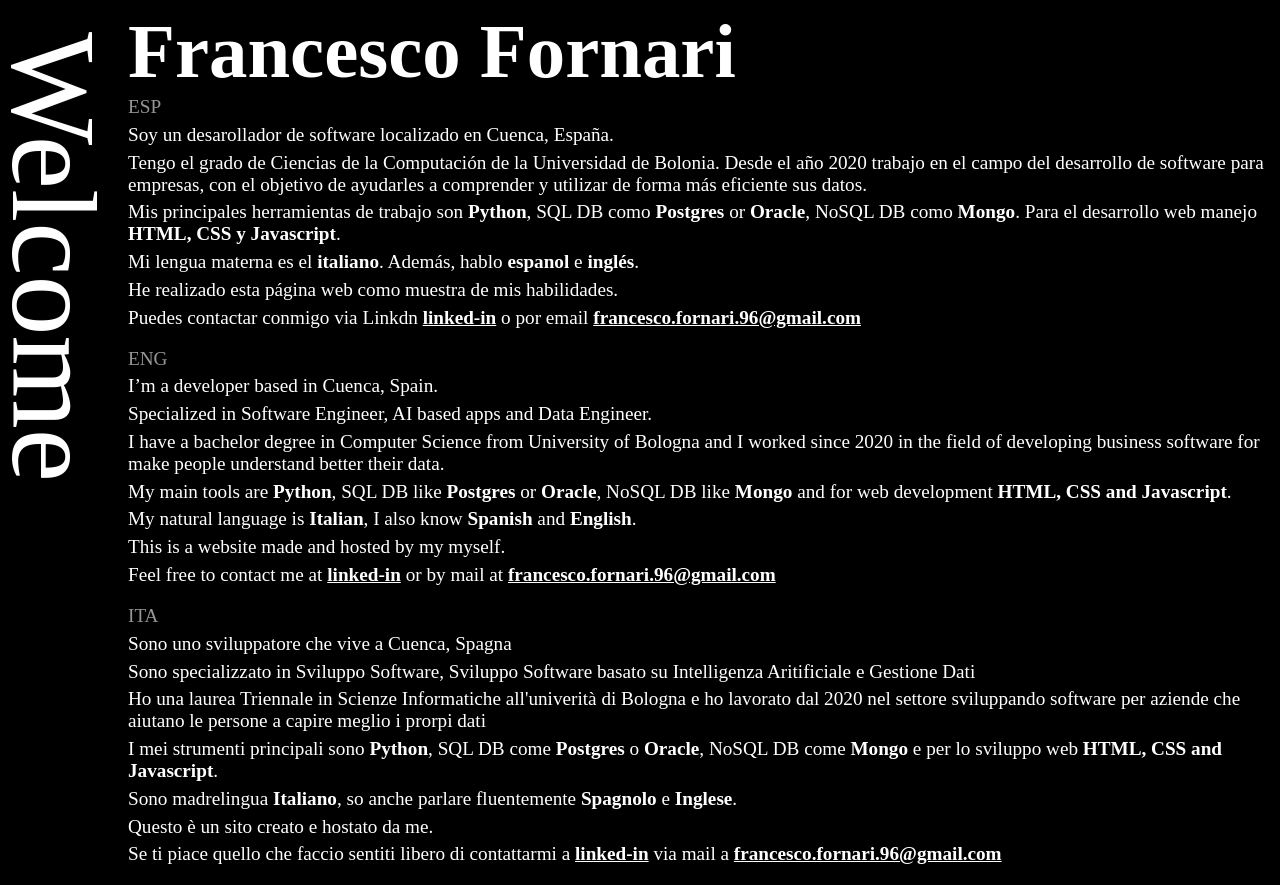
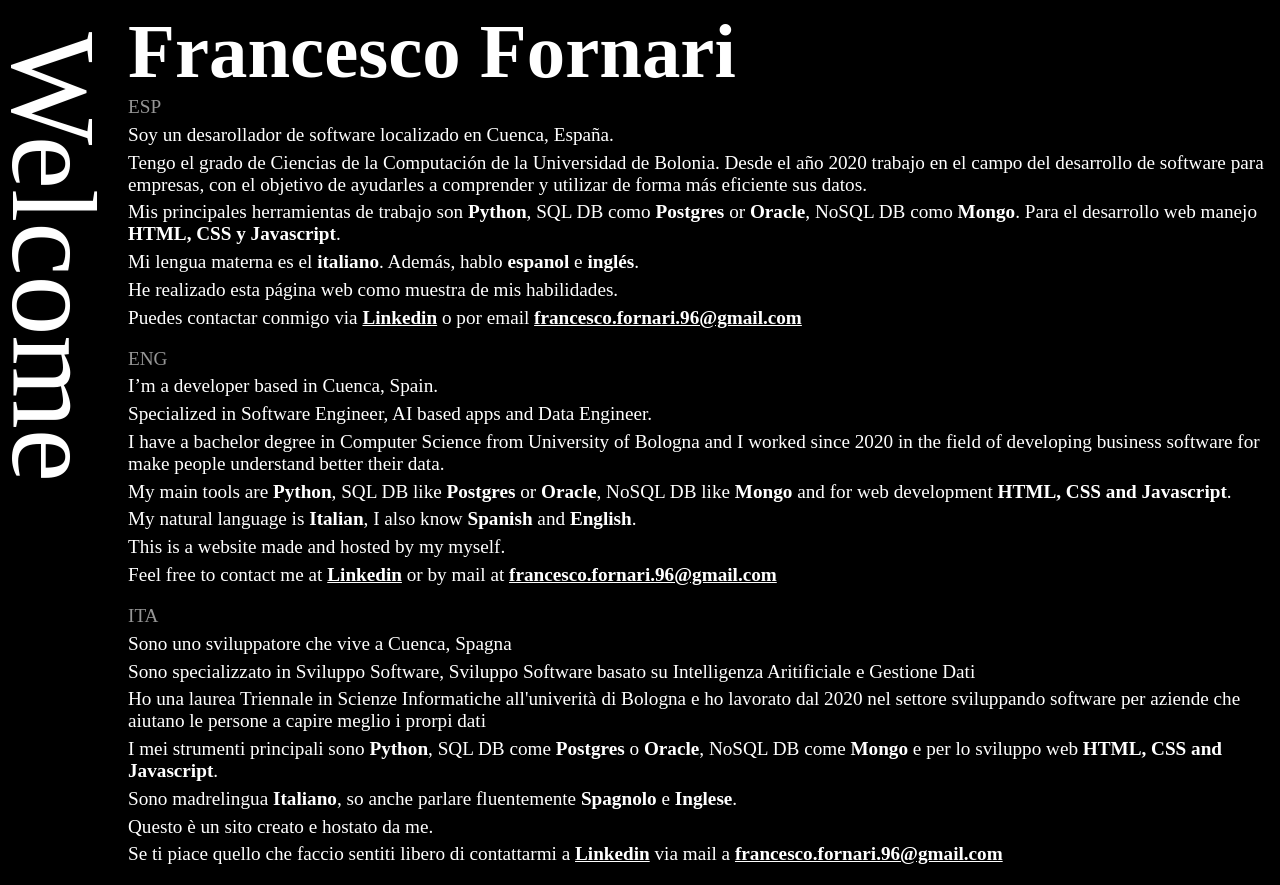
Before and after one commit to forno96/portfolio, a SvelteKit app in the folder my-portfolio/: page / in a window 1280 px wide. Built offline with nearby package versions, Linux system fonts and the light colour scheme; a web font is replaced by a local one.

Commit message:
FIX: Correct "linked-in" to "Linkedin" in all languages.

```diff
--- a/my-portfolio/src/routes/+page.svelte
+++ b/my-portfolio/src/routes/+page.svelte
@@ -19,8 +19,8 @@
 		<p>Mi lengua materna es el <b>italiano</b>. Además, hablo <b>espanol</b> e <b>inglés</b>.</p>
 		<p>He realizado esta página web como muestra de mis habilidades.</p>
 		<p>
-			Puedes contactar conmigo via Linkdn <a
-				href="https://www.linkedin.com/in/francesco-fornari-806556110/">linked-in</a
+			Puedes contactar conmigo via <a
+				href="https://www.linkedin.com/in/francesco-fornari-806556110/">Linkedin</a
 			>
 			o por email
 			<a href="mailto:francesco.fornari.96@gmail.com">francesco.fornari.96@gmail.com</a>
@@ -44,7 +44,7 @@
 		<p>This is a website made and hosted by my myself.</p>
 		<p>
 			Feel free to contact me at <a href="https://www.linkedin.com/in/francesco-fornari-806556110/"
-				>linked-in</a
+				>Linkedin</a
 			>
 			or by mail at
 			<a href="mailto:francesco.fornari.96@gmail.com">francesco.fornari.96@gmail.com</a>
@@ -74,7 +74,7 @@
 		<p>Questo è un sito creato e hostato da me.</p>
 		<p>
 			Se ti piace quello che faccio sentiti libero di contattarmi a <a
-				href="https://www.linkedin.com/in/francesco-fornari-806556110/">linked-in</a
+				href="https://www.linkedin.com/in/francesco-fornari-806556110/">Linkedin</a
 			>
 			via mail a <a href="mailto:francesco.fornari.96@gmail.com">francesco.fornari.96@gmail.com</a>
 		</p>
```
